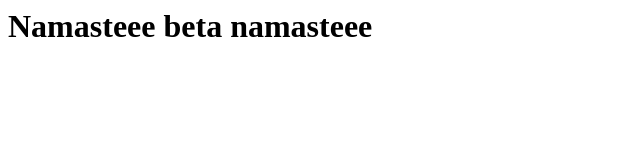
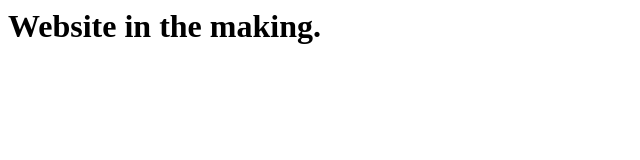
Before and after one commit to Jakati68/Coursera_test68, a plain HTML site: page website68/index.html in a window 1280 px wide. Shown: the whole page, without its empty margins (0-640 px from the left). Drawn offline with Linux system fonts and the light colour scheme.

Commit message:
Sabka badla lega faizal

```diff
--- a/website68/index.html
+++ b/website68/index.html
@@ -7,6 +7,6 @@
 </html>
 <body>
     <h1>
-        Namasteee beta namasteee
+        Website in the making.
     </h1>
 </body>
```
